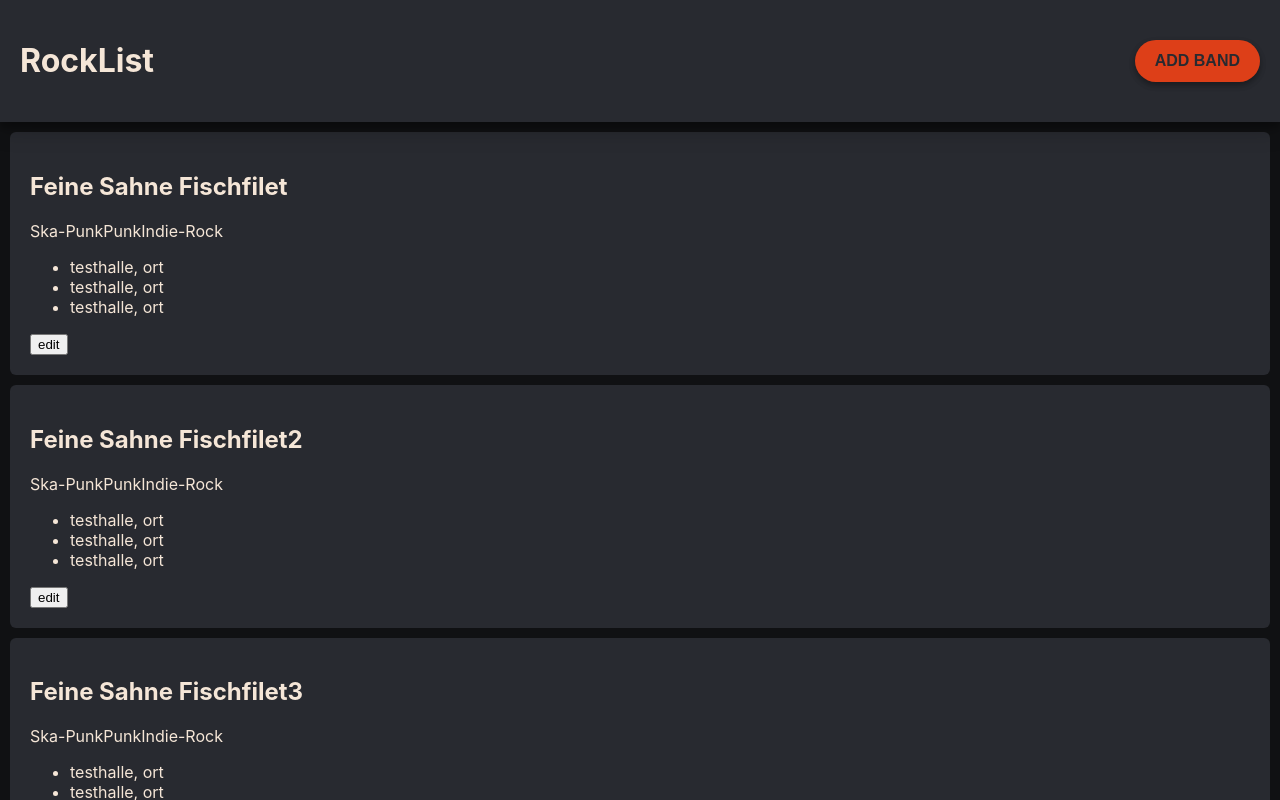
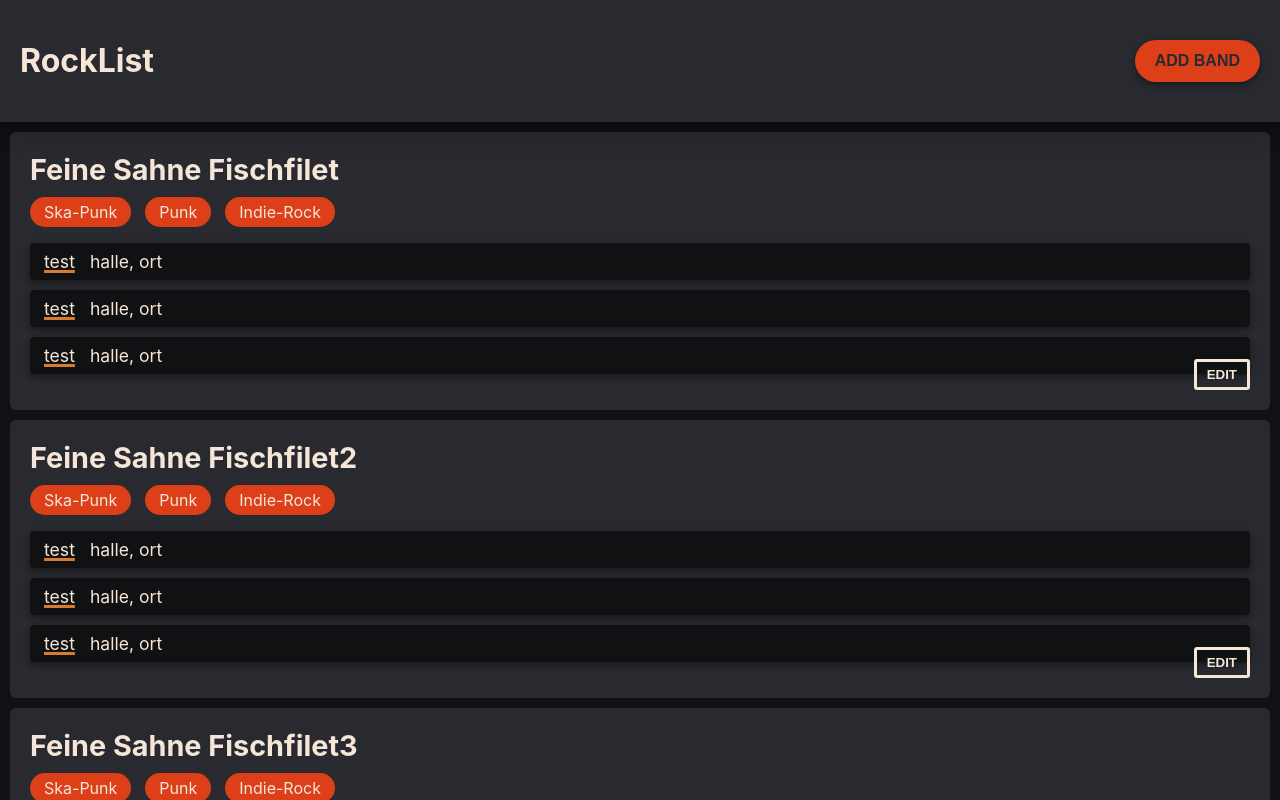
Before and after one commit to Alkawi/concert-overview, a React (Vite) app: page / in a window 1280 px wide. Built offline with nearby package versions, Linux system fonts and the light colour scheme.

Commit message:
Style: add BandCard styling

```diff
--- a/src/app/components/Band/Band.module.css
+++ b/src/app/components/Band/Band.module.css
@@ -1,6 +1,48 @@
 .band {
+  position: relative;
   background-color: var(--c-dark-2);
   color: var(--c-light);
   padding: 20px;
   border-radius: 6px;
 }
+
+.band__title {
+  font-size: 1.8rem;
+  margin: 0;
+  margin-bottom: 10px;
+}
+
+.band__genreList {
+  display: flex;
+  list-style: none;
+  gap: 14px;
+  margin: 0;
+  padding: 0;
+}
+
+.band__genre {
+  background-color: var(--c-primary);
+  padding: 5px 14px;
+  border-radius: 999px;
+}
+
+.band__terminList {
+  list-style: none;
+  padding: 0;
+  display: flex;
+  flex-direction: column;
+  gap: 10px;
+}
+
+.band__editBtn {
+  position: absolute;
+  bottom: 20px;
+  right: 20px;
+  background-color: transparent;
+  border: 3px solid var(--c-light);
+  color: var(--c-light);
+  text-transform: uppercase;
+  font-weight: bold;
+  padding: 5px 10px;
+  border-radius: 3px;
+}
--- a/src/app/components/Band/Band.tsx
+++ b/src/app/components/Band/Band.tsx
@@ -17,9 +17,13 @@ function Band({ payload, onEdit }: BandProps): JSX.Element {
   const { name, genre, termine } = payload;
   return (
     <div className={styles.band}>
-      <h2>{name}</h2>
-      <span>{genre}</span>
-      <ul>
+      <h2 className={styles.band__title}>{name}</h2>
+      <ul className={styles.band__genreList}>
+        {genre.map((g) => (
+          <li className={styles.band__genre}>{g}</li>
+        ))}
+      </ul>
+      <ul className={styles.band__terminList}>
         {termine.map((termin) => (
           <Termin payload={termin} />
         ))}
--- a/src/app/components/Termin/Termin.module.css
+++ b/src/app/components/Termin/Termin.module.css
@@ -1,9 +1,12 @@
-.Termin {
-  color: #000;
-  background: linear-gradient(180deg, #ffbb3b, #ffa90a);
-  font-size: 0.8em;
-  padding: 0.8em 2em;
-  border: none;
-  border-radius: 0.4em;
-  text-transform: uppercase;
+.termin {
+  background-color: var(--c-dark);
+  padding: 8px 14px;
+  border-radius: 4px;
+  box-shadow: rgba(0, 0, 0, 0.16) 0 3px 6px, rgba(0, 0, 0, 0.23) 0 3px 6px;
+  font-size: 1.1rem;
 }
+
+.termin__date {
+  text-decoration: underline 3px var(--c-secondary);
+  margin-right: 15px;
+}
--- a/src/app/components/Termin/Termin.tsx
+++ b/src/app/components/Termin/Termin.tsx
@@ -13,9 +13,9 @@ type TerminProps = {
 function Termin({ payload }: TerminProps): JSX.Element {
   const { date, location } = payload;
   return (
-    <li>
-      <span>{date}</span>
-      <span>{location}</span>
+    <li className={styles.termin}>
+      <span className={styles.termin__date}>{date}</span>
+      <span className={styles.termin__location}>{location}</span>
     </li>
   );
 }
```
